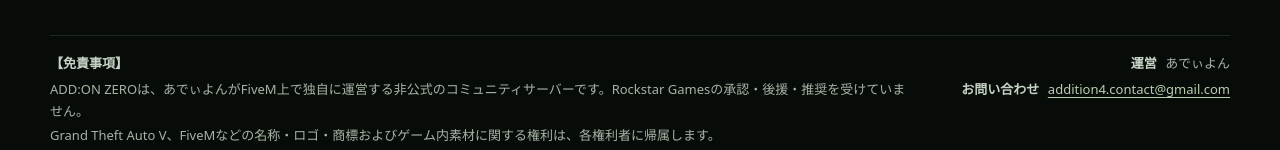
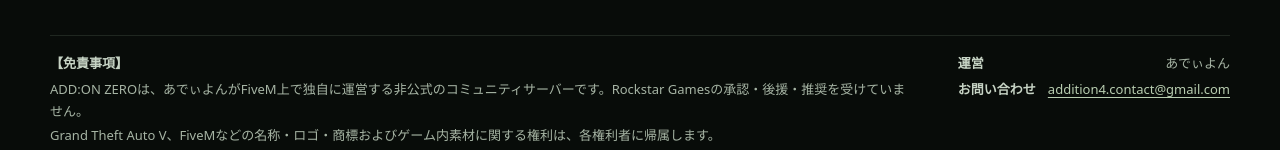
Before and after one commit to CAKEsuzuharu/ADDON-Portal, a website: page index.html in a window 1280 px wide. Shown: the part 2704-2854 px from the top of the page. Drawn offline with Linux system fonts and the light colour scheme; no server answers; animation ran at ten frames a second.

Commit message:
Align footer contact labels in a shared column

```diff
--- a/css/addon.css
+++ b/css/addon.css
@@ -297,9 +297,17 @@ body[data-page="home"] .desktop-nav [data-nav="home"],body[data-page="projects"]
 .footer-disclaimer {max-width: 56rem; text-align: left}
 .footer-disclaimer h2 {margin: 0 0 4px; color: #c6d3c4; font-size: inherit}
 .footer-disclaimer p + p {margin-top: 2px}
-.footer-operator {min-width: 0; text-align: right}
-.footer-operator p + p {margin-top: 4px}
-.footer-operator strong {color: #c6d3c4; margin-inline-end: .4em}
+.footer-operator {
+  display: grid;
+  grid-template-columns: max-content minmax(0, 1fr);
+  justify-self: end;
+  min-width: 0;
+  max-width: 100%;
+  gap: 4px 12px;
+  margin: 0;
+}
+.footer-operator dt {color: #c6d3c4; font-weight: 700; text-align: left}
+.footer-operator dd {margin: 0; text-align: right}
 
 @media (max-width: 680px) {
   .footer-notice {grid-template-columns: minmax(0, 1fr); row-gap: 14px}
--- a/index.html
+++ b/index.html
@@ -16,8 +16,8 @@
 <p>Grand Theft Auto V、FiveMなどの名称・ロゴ・商標およびゲーム内素材に関する権利は、各権利者に帰属します。</p>
 <p>βテスト期間中は、サーバーの仕様や開催内容を変更する場合があります。YouTubeやTwitchなどの外部サービスの利用には、各サービスの規約が適用されます。</p>
 </div>
-<div class="footer-operator">
-<p><strong>運営</strong> あでぃよん</p>
-<p><strong>お問い合わせ</strong> <a href="mailto:addition4.contact@gmail.com">addition4.contact@gmail.com</a></p>
-</div>
+<dl class="footer-operator">
+<dt>運営</dt><dd>あでぃよん</dd>
+<dt>お問い合わせ</dt><dd><a href="mailto:addition4.contact@gmail.com">addition4.contact@gmail.com</a></dd>
+</dl>
 </section></footer><script src="js/addon.js" defer></script><script src="js/portal-streams.js" defer></script></body></html>
```
Also changed, not shown: adiyon.html (+4 -4 lines), apply.html (+4 -4 lines), project-adygta.html (+4 -4 lines), project-zero.html (+4 -4 lines), projects.html (+4 -4 lines), streams.html (+4 -4 lines).
